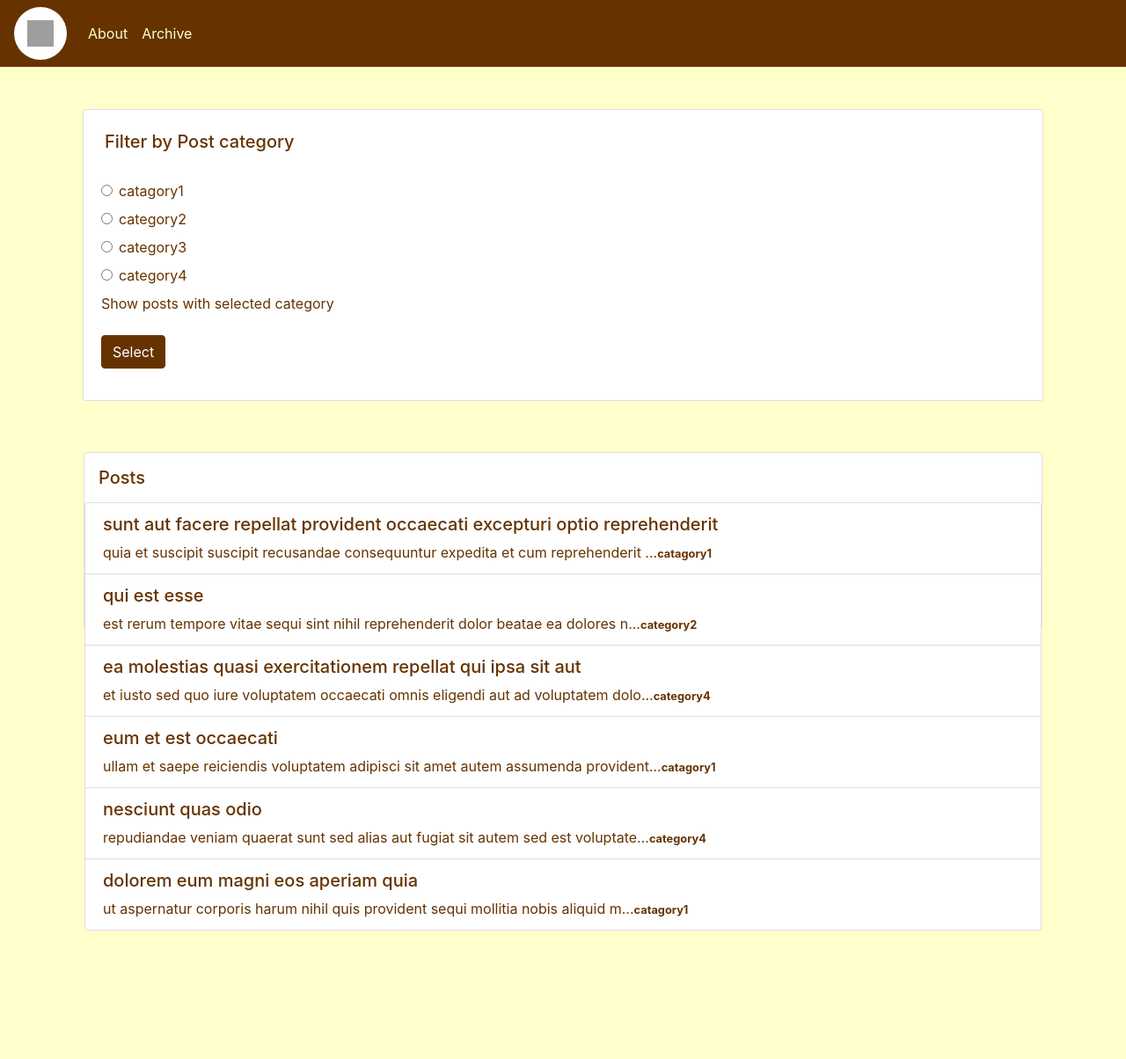
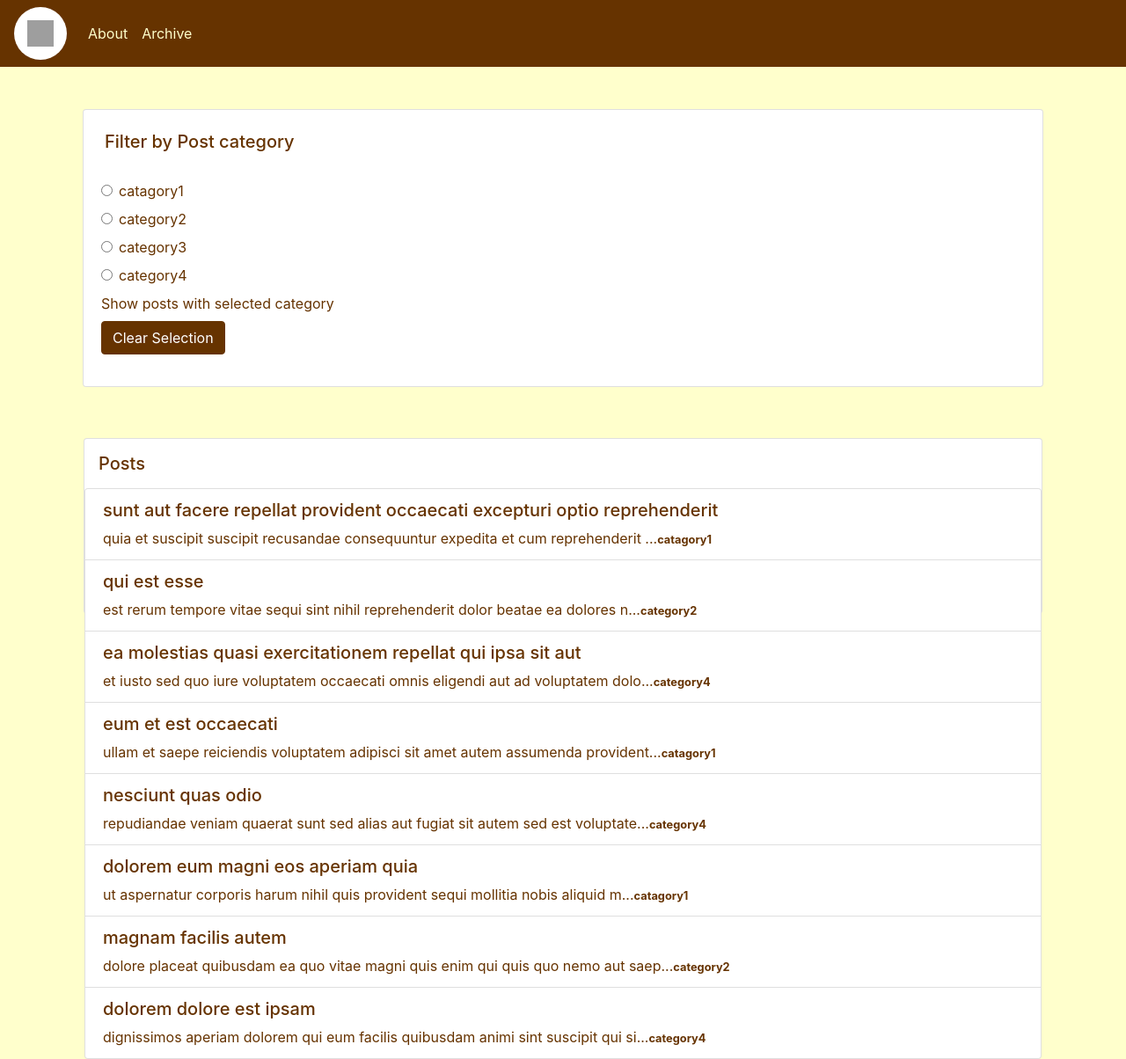
Before and after one commit to victorkane/basic-blog, a React (Create React App) app: page / in a window 1280 px wide. Shown: the whole page at 88% size. Before the commit the page ends 1058 px from the top, so only its background shows below. Built offline with nearby package versions, Linux system fonts and the light colour scheme; grey boxes are pictures that could not be loaded.

Commit message:
Implemented filter by category selected in option list

```diff
--- a/src/pages/Posts/index.js
+++ b/src/pages/Posts/index.js
@@ -15,7 +15,7 @@ const categories = [ 'catagory1', 'category2', 'category3', 'category4' ]
 class Posts extends Component {
   // For random number see https://stackoverflow.com/questions/4959975/generate-random-number-between-two-numbers-in-javascript
   state = {
-    posts: posts.slice(0, 6).map(post => { return { ...post, category: categories[Math.floor(Math.random() * 4)] }}),
+    posts: posts.slice(0, 8).map(post => { return { ...post, category: categories[Math.floor(Math.random() * 4)] }}),
     categories: categories,
 		selectedCategory: ""
   }
@@ -28,11 +28,14 @@ class Posts extends Component {
 
 	handleFormSubmit = formSubmitEvent => {
 	  formSubmitEvent.preventDefault();
-		  console.log("You have submitted:", this.state.selectedOption);
+		this.setState({
+		  selectedCategory: ""
+		})
 	};
 
   render () {
     const thePosts = this.state.posts.map(post => {
+		  if (this.state.selectedCategory === "" || this.state.selectedCategory === post.category) {
         return <ListGroup.Item
           key={post.id}
           variant="flush">
@@ -40,9 +43,12 @@ class Posts extends Component {
           {post.body.substr(0,80) + '...'}
 					<small><strong>{post.category}</strong></small>
         </ListGroup.Item>
+		  } else {
+			  return null;
+			}
     })
-    const theCategoryOptions = this.state.categories.map(category => {
-		  return <div className="form-check">
+    const theCategoryOptions = this.state.categories.map((category,i) => {
+		  return <div className="form-check" key={i}>
 			  <label>
 				  <input
                   type="radio"
@@ -51,7 +57,6 @@ class Posts extends Component {
                   checked={this.state.selectedCategory === category }
 									onChange={this.handleOptionChange}
                   className="form-check-input"
-									inline
 					/>
 					{category}
 			  </label>
@@ -59,23 +64,21 @@ class Posts extends Component {
     })
     return (
 			<>
-        <Container className="Filter">
+        <Container className="Filter mb-4">
           <Row>
 				    <Col className="mt-4 p-4" sm={12}>
 				      <Card>
 				        <Card.Title className="px-4 pt-4 pb-0">Filter by Post category</Card.Title>
 				        <Card.Body>
-				         <Card.Text>
                     <form onSubmit={this.handleFormSubmit}>
 					            {theCategoryOptions}
                       <div className="form-group">
-				              <p>Show posts with selected category</p>
+				                <div>Show posts with selected category</div>
                         <button className="btn btn-primary mt-2" type="submit">
-                        Select
+                          Clear Selection
                         </button>
                       </div>
                     </form>
-				         </Card.Text>
 				        </Card.Body>
 				      </Card>
             </Col>
@@ -83,9 +86,9 @@ class Posts extends Component {
 			  </Container>
         <Container className="Posts">
           <Row>
-          <Col className="mt-4" sm={12}>
-            <Card><Card.Title>Posts
-              </Card.Title>
+            <Col sm={12}>
+              <Card>
+							  <Card.Title>Posts</Card.Title>
                 <ListGroup>
                   {thePosts}
                 </ListGroup>
```
Lines whose indentation alone changed are shown as unchanged.
